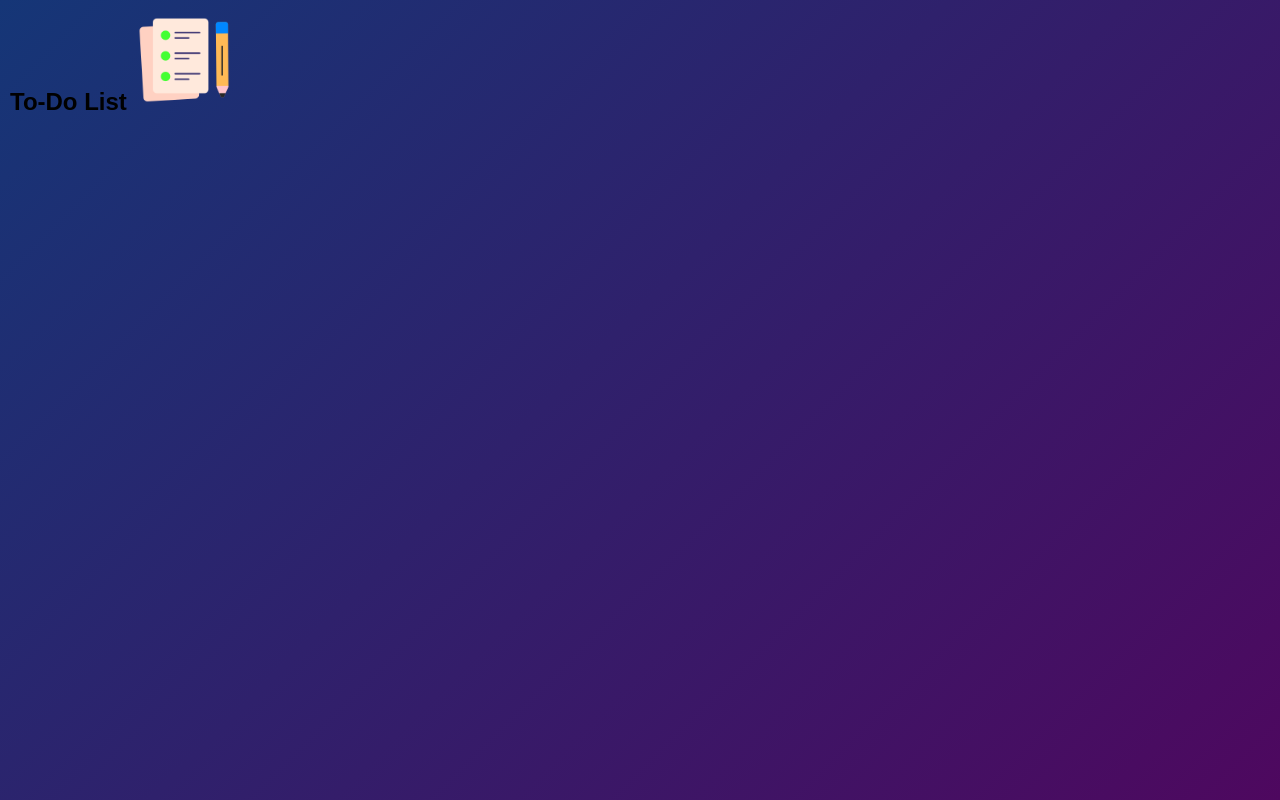
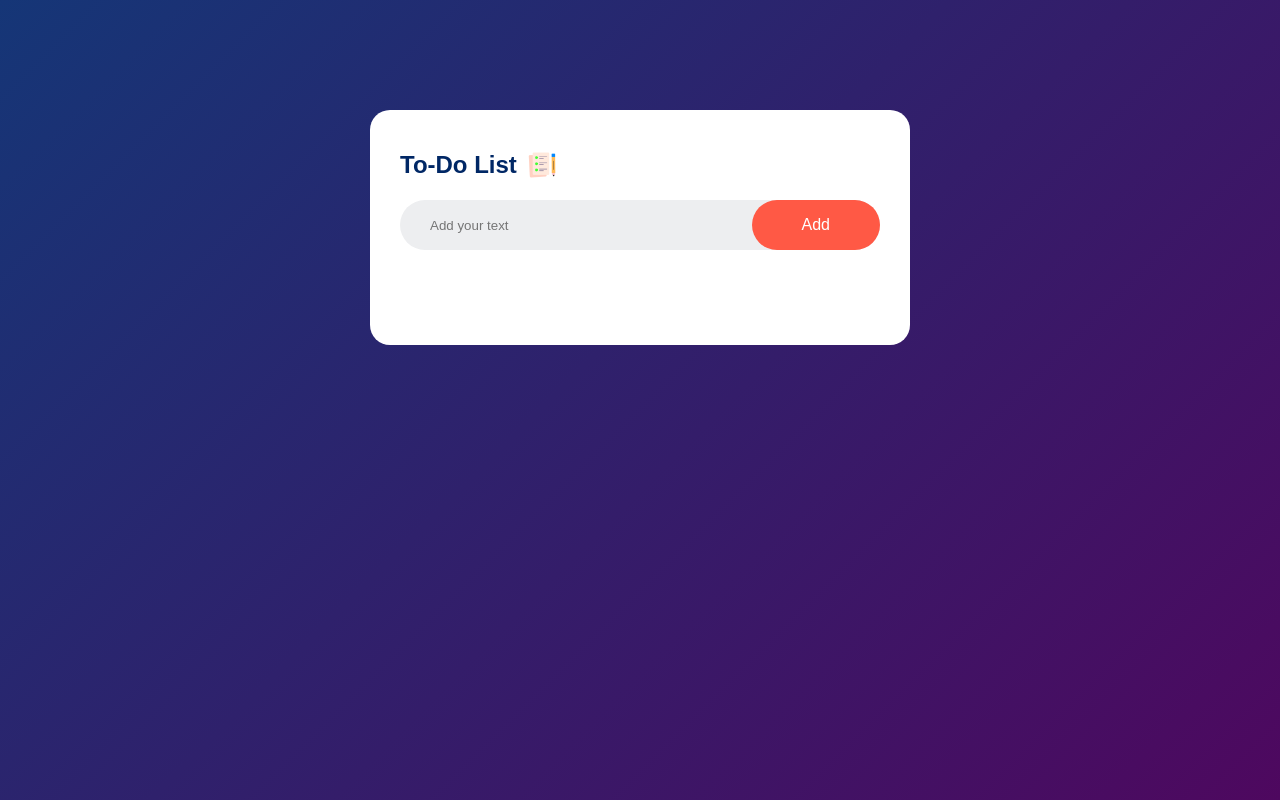
Before and after one commit to Vuaya-B/To-do-list, a plain HTML site: page index.html in a window 1280 px wide. Drawn offline with Linux system fonts and the light colour scheme.

Commit message:
end of html and CSS

```diff
--- a/index.html
+++ b/index.html
@@ -12,6 +12,15 @@
      <div class="container">
         <div class="todo-app">
             <h2>To-Do List <img src="Images/icon.png" alt=""></h2>
+            <div class="row">
+                <input type="text" id="input-box" placeholder="Add your text">
+                <button> Add</button>
+            </div>
+            <ul id="list-container">
+                <!-- <li class="checked"> Task 1</li>
+                <li>Task 2</li>
+                <li>Task 3</li> -->
+            </ul>
         </div>
 
      </div>
--- a/style.css
+++ b/style.css
@@ -11,3 +11,90 @@
     background: linear-gradient(135deg, #153677, #4e085f);
     padding:10px;
 }
+
+.todo-app{
+    width: 100%;
+    max-width: 540px;
+    background: #fff;
+    margin: 100px auto 20px;
+    padding: 40px 30px 70px;
+    border-radius: 20px;
+}
+
+.todo-app h2{
+    color:#002765;
+    display: flex;
+    align-items: center;
+    margin-bottom: 20px;
+}
+
+.todo-app h2 img{
+    width: 30px;
+    margin-left: 10px;
+}
+
+.row{
+    display: flex;
+    align-items: center;
+    justify-content: space-between;
+    background: #edeef0;
+    border-radius: 30px;
+    padding-left: 20px;
+    margin-bottom: 25px;
+}
+
+input
+{
+    flex: 1;
+    border: none;
+    outline: none;
+    background: transparent;
+    padding: 10px;
+    font-weight: 14px;
+}
+
+button
+{
+    border: none;
+    outline: none;
+    padding: 16px 50px;
+    background: #ff5945;
+    color:#fff;
+    font-size: 16px;
+    cursor:pointer;
+    border-radius: 40px;
+}
+
+ul li{
+    list-style: none;
+    font-size: 17px;
+    padding:12px 8px 12px 50px;
+    user-select: none;
+    cursor:pointer;
+    position: relative;
+}
+
+ul li::before{
+    content:'';
+    position: absolute;
+    height: 28px;
+    width: 28px;
+    border-radius: 50%;
+    background-image: url(images/unchecked.png);
+    background-size: cover;
+    background-position: center;
+    top: 12px;
+    left: 8px;
+}
+
+ul li.checked
+{
+    color: #555;
+    text-decoration: line-through;
+}
+
+
+ul li.checked::before
+{
+  background-image: url(images/checked.png);
+}
```
